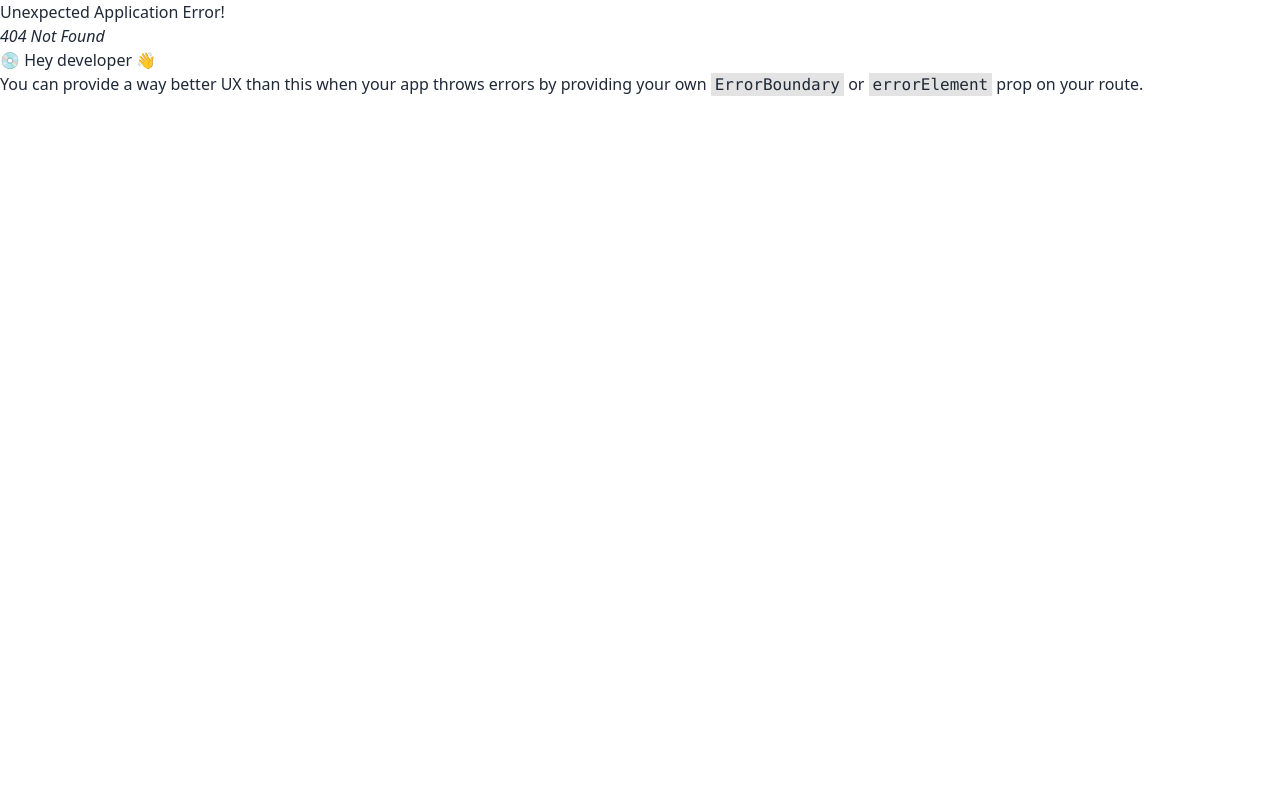
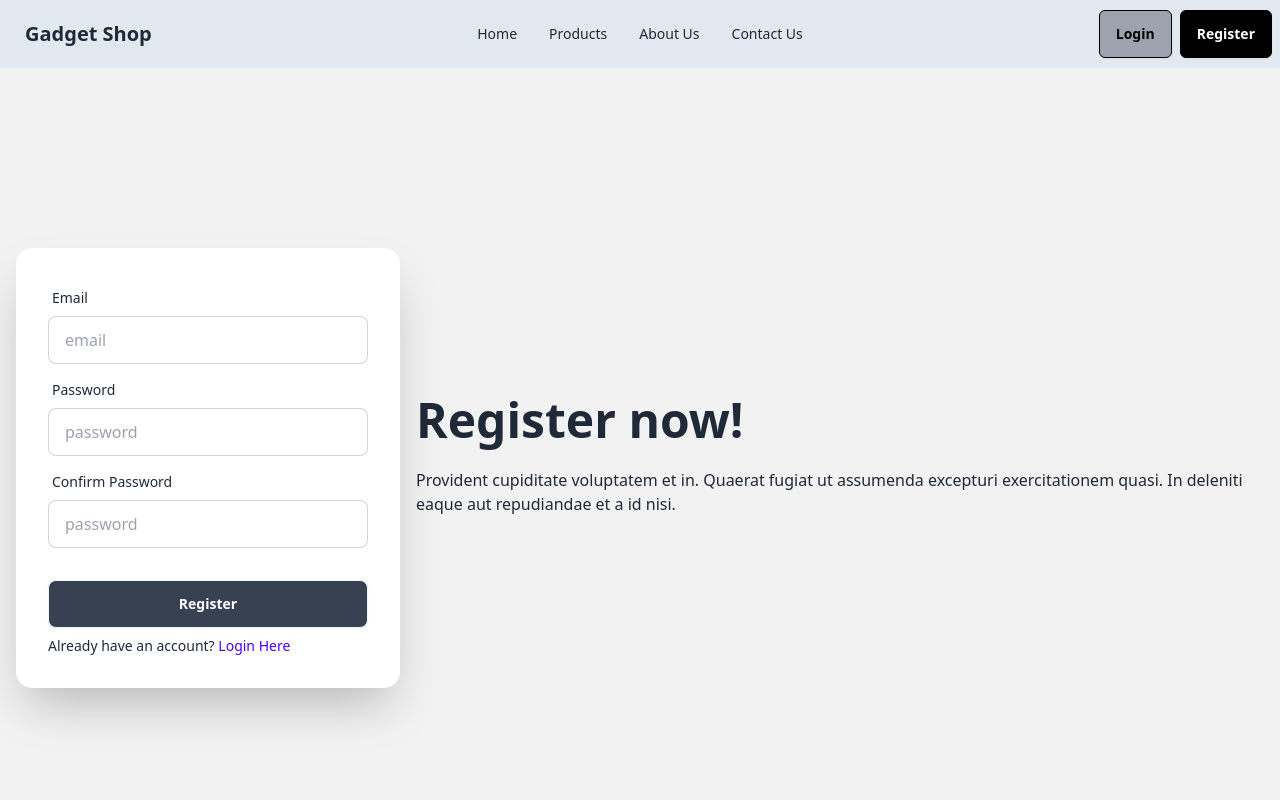
Before and after one commit to ayshakanta/gadget-shop-client, a React (Vite) app: page /register in a window 1280 px wide. Before the commit this address had no page. Shown: the top 800 px of the page. Built offline with nearby package versions, Linux system fonts and the light colour scheme.

Commit message:
added register page

```diff
--- a/src/components/Navbar.jsx
+++ b/src/components/Navbar.jsx
@@ -1,4 +1,4 @@
-import { NavLink } from "react-router-dom";
+import { Link, NavLink } from "react-router-dom";
 
 const Navbar = () => {
   return (
@@ -60,12 +60,16 @@
         </div>
         <div className="navbar-end">
           <div className="flex gap-2 items-center">
-            <button className="btn bg-gray-400 text-black rounded-md border border-black">
-              Sign In
-            </button>
-            <button className="btn bg-black text-white rounded-md border border-black">
-              Sign Up
-            </button>
+            <Link to="/login">
+              <button className="btn bg-gray-400 text-black rounded-md border border-black">
+                Login
+              </button>
+            </Link>
+            <Link to="/register">
+              <button className="btn bg-black text-white rounded-md border border-black">
+                Register
+              </button>
+            </Link>
           </div>
         </div>
       </div>
--- /dev/null
+++ b/src/pages/Login.jsx
@@ -0,0 +1,58 @@
+import { Link } from "react-router-dom";
+
+const Login = () => {
+  return (
+    <div>
+      <div className="hero bg-base-200 min-h-screen">
+        <div className="hero-content flex-col lg:flex-row-reverse">
+          <div className="text-center lg:text-left">
+            <h1 className="text-5xl font-bold">Login now!</h1>
+            <p className="py-6">
+              Provident cupiditate voluptatem et in. Quaerat fugiat ut assumenda
+              excepturi exercitationem quasi. In deleniti eaque aut repudiandae
+              et a id nisi.
+            </p>
+          </div>
+          <div className="card bg-base-100 w-full max-w-sm shrink-0 shadow-2xl">
+            <form className="card-body">
+              <div className="form-control">
+                <label className="label">
+                  <span className="label-text">Email</span>
+                </label>
+                <input
+                  type="email"
+                  placeholder="email"
+                  className="input input-bordered"
+                  required
+                />
+              </div>
+              <div className="form-control">
+                <label className="label">
+                  <span className="label-text">Password</span>
+                </label>
+                <input
+                  type="password"
+                  placeholder="password"
+                  className="input input-bordered"
+                  required
+                />
+              </div>
+
+              <div className="form-control mt-6">
+                <button className="btn bg-gray-700 text-white">Login</button>
+              </div>
+              <p className="text-sm">
+                New Here?
+                <Link className="text-primary" to="/register">
+                  Register
+                </Link>
+              </p>
+            </form>
+          </div>
+        </div>
+      </div>
+    </div>
+  );
+};
+
+export default Login;
--- /dev/null
+++ b/src/pages/Register.jsx
@@ -0,0 +1,68 @@
+import { Link } from "react-router-dom";
+
+const Register = () => {
+  return (
+    <div>
+      <div className="hero bg-base-200 min-h-screen">
+        <div className="hero-content flex-col lg:flex-row-reverse">
+          <div className="text-center lg:text-left">
+            <h1 className="text-5xl font-bold">Register now!</h1>
+            <p className="py-6">
+              Provident cupiditate voluptatem et in. Quaerat fugiat ut assumenda
+              excepturi exercitationem quasi. In deleniti eaque aut repudiandae
+              et a id nisi.
+            </p>
+          </div>
+          <div className="card bg-base-100 w-full max-w-sm shrink-0 shadow-2xl">
+            <form className="card-body">
+              <div className="form-control">
+                <label className="label">
+                  <span className="label-text">Email</span>
+                </label>
+                <input
+                  type="email"
+                  placeholder="email"
+                  className="input input-bordered"
+                  required
+                />
+              </div>
+              <div className="form-control">
+                <label className="label">
+                  <span className="label-text">Password</span>
+                </label>
+                <input
+                  type="password"
+                  placeholder="password"
+                  className="input input-bordered"
+                  required
+                />
+              </div>
+              <div className="form-control">
+                <label className="label">
+                  <span className="label-text">Confirm Password</span>
+                </label>
+                <input
+                  type="password"
+                  placeholder="password"
+                  className="input input-bordered"
+                  required
+                />
+              </div>
+              <div className="form-control mt-6">
+                <button className="btn bg-gray-700 text-white">Register</button>
+              </div>
+              <p className="text-sm">
+                Already have an account?{" "}
+                <Link className="text-primary" to="/login">
+                  Login Here
+                </Link>
+              </p>
+            </form>
+          </div>
+        </div>
+      </div>
+    </div>
+  );
+};
+
+export default Register;
```
Also changed, not shown: src/routes/routes.jsx (+10 -0 lines).
